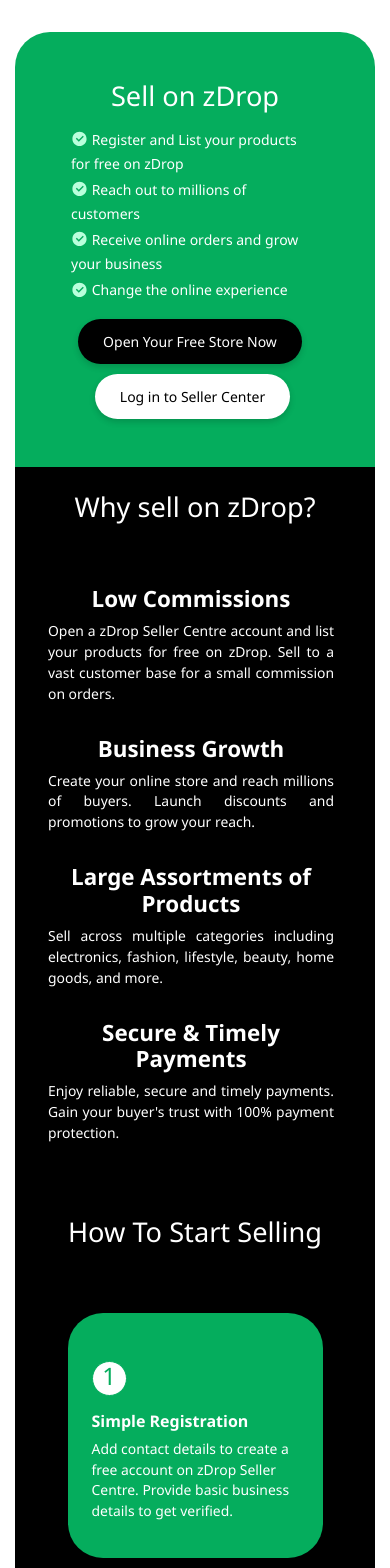
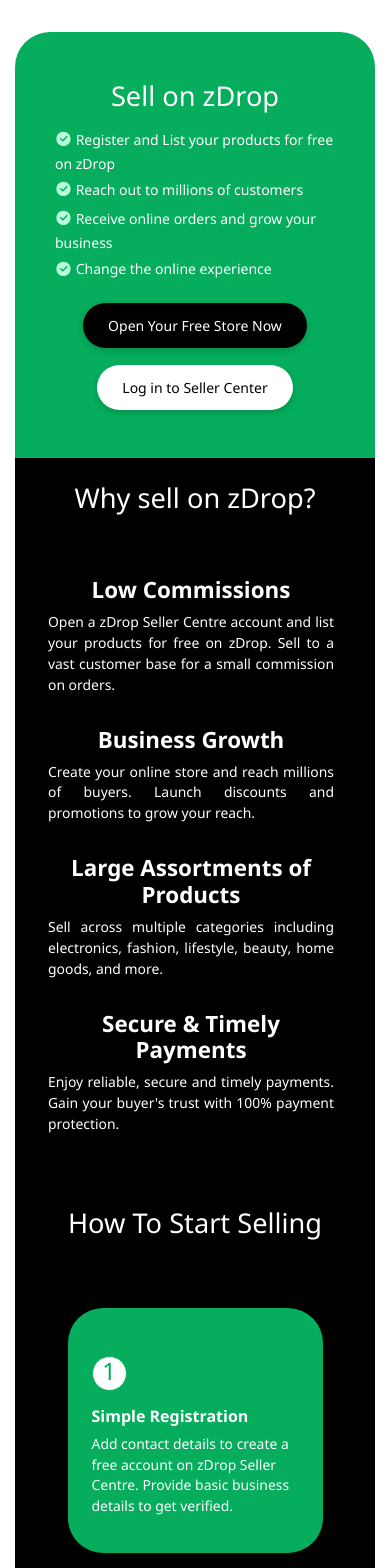
Before and after one commit to maheenur13/office-the-task-111, a React (Create React App) app: page / in a window 390 px wide. Shown: the top 1568 px of the page. Built offline with nearby package versions, Linux system fonts and the light colour scheme.

Commit message:
responsive done

```diff
--- a/src/App.tsx
+++ b/src/App.tsx
@@ -25,7 +25,6 @@
 export default App;
 
 const AppContainer = styled.div`
-
 @media only screen and (max-width: 425px){
     .title{
              font-size: 1.7rem;
--- a/src/Components/CreateStore/CreateStore.tsx
+++ b/src/Components/CreateStore/CreateStore.tsx
@@ -21,7 +21,7 @@
                         </div>
                     </Col>
                     <Col xl={9} lg={8} >
-                        <div className="pt-md-4 h-100 pt-sm-4 button-box d-flex justify-content-center justify-content-xl-end justify-content-sm-center flex-wrap align-items-center" >
+                        <div className="pt-md-4 h-100 pt-sm-4 button-box d-flex justify-content-center justify-content-xl-end justify-content-lg-end  justify-content-sm-center flex-wrap align-items-center" >
                             <Button className="" variant="dark" >Open Your Free Store Now</Button>
                             <Button className="" >Login to Seller Center</Button>
                         </div>
@@ -62,6 +62,3 @@
 const Description = styled.p`
 font-size:.8rem;
 `
-const ButtonContainer = styled.div`
-
-`
--- a/src/Components/Help/Help.tsx
+++ b/src/Components/Help/Help.tsx
@@ -36,7 +36,7 @@
                             })
                         }
                     </Col>
-                    <Col md={12} lg={4} className=" mt-3 mt-md-3 mt-lg-0 mt-xl-0">
+                    <Col md={12} lg={4} className=" mt-4 mt-md-3 mt-lg-0 mt-xl-0">
                         <div className="button-box">
                             <Button className="mx-md-auto mx-sm-auto mx-auto mx-lg-0" variant="white">Call Seller Support Center</Button>
                         </div>
--- a/src/Components/SellOnZDrop/SellOnZDrop.tsx
+++ b/src/Components/SellOnZDrop/SellOnZDrop.tsx
@@ -35,12 +35,12 @@
 
 const SellOnZDrop: FC = () => {
     return (
-        <SellSection className="mt-4 py-5 px-2 px-sm-5 px-md-5 px-lg-2 px-xl-5">
-            <Row>
-                <Col xs={12} md={12} lg={6} className="" >
-                    <div className="px-5 d-md-flex flex-md-column d-md-flex justify-content-md-center align-items-md-center d-lg-block d-xl-block">
+        <SellSection className="mt-4 py-5 px-sm-5 px-md-5 px-lg-2 px-xl-5">
+            <Row className="justify-content-between">
+                <Col xs={12} md={12} lg={5}  >
+                    <div className="px-4 d-md-flex flex-md-column d-md-flex justify-content-md-center align-items-md-center d-lg-block d-xl-block">
                         <Title className="title text-lg-left text-xl-left mb-3 font-weight-normal text-center">Sell on zDrop</Title>
-                        <div className="my-md-3">
+                        <div className="my-md-3 px-3 px-sm-0 px-md-0 px-lg-0 px-xl-0">
                             {
                                 texts.map((s) => {
                                     console.log(s)
@@ -52,7 +52,7 @@
                         </div>
                     </div>
                 </Col>
-                <Col xs={12} md={12} lg={6} className="mt-sm-3" >
+                <Col xs={12} md={12} lg={7} className="mt-sm-3 " >
                     <div className="button-box ">
                         <Button variant='black'>Open Your Free Store Now</Button>
                         <Button variant='white'>Log in to Seller Center</Button>
@@ -68,9 +68,19 @@
 const SellSection = styled.div`
  background:var(--primary);
  border-radius: 35px  35px 0px 0px;
- @media only screen and (max-width:1024px){
+ @media only screen and (max-width:1199px){
      .button-box{
-         margin-right:10px;
+         margin-right:35px;
+     }
+ }
+ @media only screen and (max-width:767px){
+     .button-box{
+         margin-right:0px;
+         flex-direction:column;
+         Button:nth-child(2){
+             margin-top: 7px;
+             margin-right:20px;
+         }
      }
  }
  .button-box{
@@ -84,11 +94,11 @@
      @media only screen and (max-width:575px){
          flex-direction: column;
          Button:nth-child(1){
-             margin-top: 10px;
+             margin-top: 15px;
              margin-bottom:10px;
          }
          Button:nth-child(2){
-             margin-left:5px;
+            margin-right:20px;
          }
      }
 
--- a/src/Components/Selling/Selling.tsx
+++ b/src/Components/Selling/Selling.tsx
@@ -53,7 +53,7 @@
 const Selling: FC = () => {
 
     return (
-        <SellingContainer className="px-sm-2 py-4  px-md-5  px-xl-5 " >
+        <SellingContainer className=" py-4 px-lg-5 px-md-5 px-xl-5" >
             <Image className="d-block w-auto" />
             <div className="px-5">
                 <Row>
@@ -73,17 +73,17 @@
                     </Row>
                 </Row>
             </div>
-            <div className="py-2 px-lg-5 px-xl-5 px-md-5 px-sm-0">
+            <div className="py-2 px-lg-5 px-xl-5 px-md-5">
                 <Title className="title my-5 mx-auto text-center font-weight-normal">How To Start Selling</Title>
-                <Row className="">
+                <Row className="w-100 m-auto card-box ">
                     {
                         startSellingData?.map((data) => {
                             return (
-                                <Col md={6} lg={6} xl={3}>
-                                    <SellingBox className="pt-5 px-4 my-3 mx-auto">
+                                <Col lg={6} md={6} sm={6} xs={6} xl={3} className="p-1 px-sm-3 sell-card">
+                                    <SellingBox className="pt-5 px-4 my-3 mx-auto ">
                                         <IconSvg>{data.icon}</IconSvg>
-                                        <Title className="my-2 text-left " size="sm">{data?.title}</Title>
-                                        <SellParaText >{data?.details}</SellParaText>
+                                        <Title className="my-2 text-left card-title" size="sm">{data?.title}</Title>
+                                        <SellParaText className="card-description">{data?.details}</SellParaText>
                                     </SellingBox>
                                 </Col>
                             )
@@ -105,6 +105,23 @@
         margin-top: 15px;
     }
 }
+
+@media only screen and (max-width:575px){
+    .card-box{
+        /* padding:0px 10px; */
+    }
+}
+@media only screen and (max-width:446px){
+    .card-box{
+        flex-direction: column;
+        justify-content: center;
+        align-items: center;
+    }
+    .sell-card{
+        min-width:100%!important;
+    }
+}
+
 `
 const Image = styled.img`
 display: block;
@@ -123,8 +140,11 @@
 color:var(--white);
 height:245px;
 max-width:255px;
+@media only screen and (min-width:447px){
 
+    min-height:280px;
 
+}
 `
 const IconSvg = styled.h2`
 display: inline-block;
```
